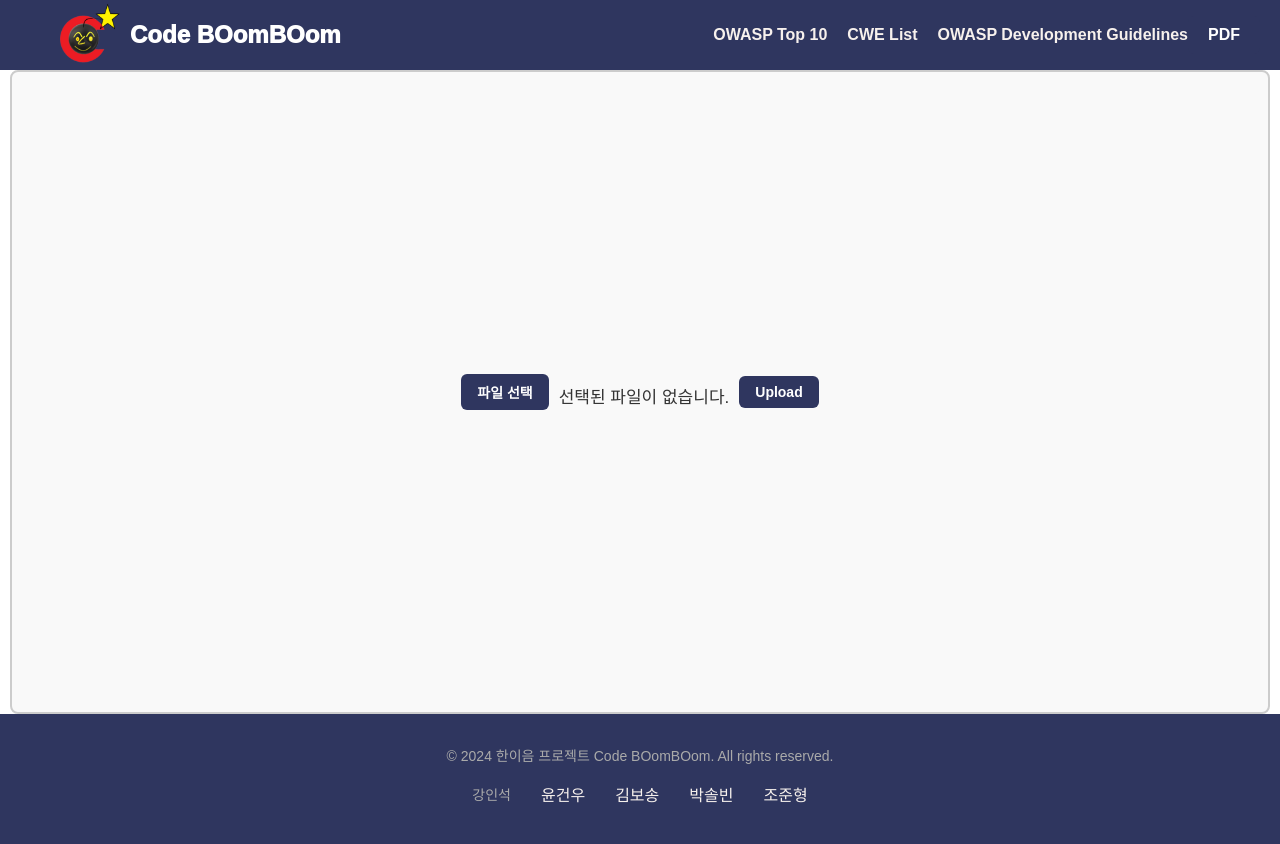
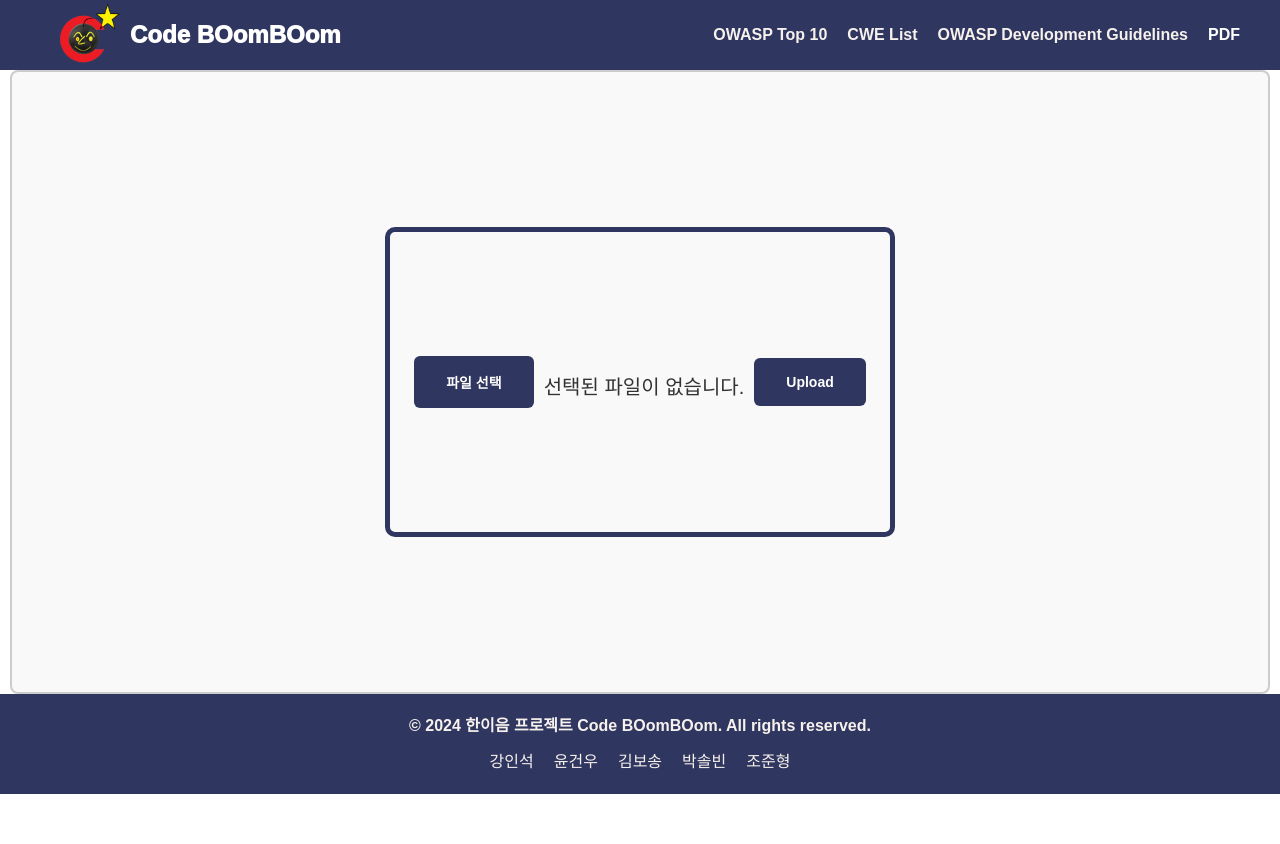
Before and after one commit to In-suk-kang/hanium_WEB, a Flask app: page / in a window 1280 px wide. After the commit the page ends 794 px from the top, so only its background shows below. Run offline with Flask 3, Linux system fonts and the light colour scheme; some web fonts are replaced.

Commit message:
Modify : footer css

```diff
--- a/ai.py
+++ b/ai.py
@@ -3,7 +3,7 @@ import requests
 def check_vulnerabilities(filepath):
     with open(filepath, 'rb') as file:
         files = {'file': file}
-        url = 'http://3.36.114.109:5000/predict' #AWS 동적 URL로 확인 필요
+        url = 'http://13.125.197.144:5000/predict' #AWS 동적 URL로 확인 필요
         response = requests.post(url, files=files)
 
     json_obj = json.loads(response.text)
--- a/static/css/footer.css
+++ b/static/css/footer.css
@@ -1,38 +1,27 @@
 /* CSS */
 footer {
-  height :70px;
+  height: 100px;
   background-color: #2F365f;
   color: #F7F1ED;
-  padding: 30px 0;
   text-align: center;
   font-family: 'Arial', sans-serif;
+  display: flex;
+  flex-direction: column;
+  justify-content: center;
 }
 
-.footer_info {
-  max-width: 1200px;
-  margin: 0 auto;
-  padding: 0 20px;
+.footer-inner {
+  display: flex;
+  flex-direction: column;
+  gap: 20px;
+  align-items: center;
 }
 
-.footer_info p {
-  margin: 5px 0;
+.footer-title {
+  font-weight: bold;
 }
 
-.footer_info address {
-  font-style: normal;
-  margin-top: 20px;
+.footer-desc {
   display: flex;
-  justify-content: center;
-  flex-wrap: wrap;
+  gap: 20px;
 }
-
-.footer_info address p {
-  margin: 0 15px;
-  padding: 5px 0;
-  font-size: 16px;
-}
-
-.footer_info p:first-of-type {
-  font-size: 14px;
-  color: #aaa;
-}
--- a/static/css/input.css
+++ b/static/css/input.css
@@ -1,12 +1,8 @@
-/* 기본 스타일 초기화 */
-* {
-    margin: 0;
-    padding: 0;
-}
+
 
 /* 업로드 컨테이너 스타일 */
 .upload {
-    height: calc(100vh - 200px); /* 브라우저의 높이에 따라 유연하게 조정 */
+    height: calc(100vh - 220px); /* 브라우저의 높이에 따라 유연하게 조정 */
     display: flex;
     flex-direction: column; /* 수직 방향으로 정렬 */
     justify-content: center;
@@ -32,7 +28,7 @@
     font-family: "IBM Plex Sans KR", sans-serif; /* 글씨체 */
     font-size: 14px; /* 글씨 크기 */
     font-weight: 600; /* 글씨 굵기 */
-    padding: 8px 16px; /* 버튼의 내부 여백 */
+    padding: 16px 32px; /* 버튼의 내부 여백 */
     border: none; /* 기본 테두리 제거 */
     border-radius: 6px; /* 둥근 모서리 */
     cursor: pointer; /* 마우스를 버튼 위에 올리면 커서가 포인터로 변경 */
@@ -56,7 +52,7 @@
     font-family: "IBM Plex Sans KR", sans-serif; /* 버튼 폰트 */
     font-size: 14px; /* 글자 크기 */
     font-weight: 600; /* 글자 두께 */
-    padding: 8px 16px; /* 버튼 내부 여백 */
+    padding: 16px 32px; /* 버튼 내부 여백 */
     border: none; /* 테두리 제거 */
     border-radius: 6px; /* 둥근 모서리 */
     cursor: pointer; /* 커서 변경 */
@@ -67,12 +63,21 @@
 #custom-button:hover {
     background-color: #FEBEB0; /* 호버 시 색상 */
 }
-
+.upload-form-inner{
+    display: flex;
+    align-items: center;
+    justify-content: center;
+    gap : 10px;
+    border : 5px solid #2F365f;
+    border-radius: 10px;
+    width : 500px;
+    height : 300px
+}
 /* 파일 선택 버튼과 파일 이름 표시 */
 /* 파일 이름 표시 영역 스타일 */
 #file-name {
     font-family: 'Pretendard-Regular', sans-serif; /* 폰트 설정 */
-    font-size: 17px; /* 폰트 크기 설정 */
+    font-size: 20px; /* 폰트 크기 설정 */
     color: #333; /* 폰트 색상 설정 */
     margin-top: 10px; /* 위쪽 여백 */
     display: block; /* 블록 요소로 설정하여 다른 요소와의 간격 조정 */
--- a/templates/footer.html
+++ b/templates/footer.html
@@ -1,18 +1,14 @@
 <footer id="footer">
-    <div id="footer_info">
-       <div class="container">
-          <div class="row">
-             <div class="footer_info">
-                <p>&copy; 2024 한이음 프로젝트 Code BOomBOom. All rights reserved.</p>
-                <address>
-                    <p>강인석</p>
-                    <p>윤건우</p>
-                    <p>김보송</p>
-                    <p>박솔빈</p>
-                    <p>조준형</p>
-                </address>
-             </div>
-          </div>
-       </div>
-    </div>
+   <div class="footer-inner">
+      <div class="footer-title">&copy; 2024 한이음 프로젝트 Code BOomBOom. All rights reserved.</div>
+      <div class="footer-desc">
+         <div>
+            강인석
+         </div>
+         <div>윤건우</div>
+         <div>김보송</div>
+         <div>박솔빈</div>
+         <div>조준형</div>
+      </div>
+   </div>
 </footer>
--- a/templates/input.html
+++ b/templates/input.html
@@ -12,22 +12,19 @@
     <link rel="preconnect" href="https://fonts.googleapis.com">
     <link rel="preconnect" href="https://fonts.gstatic.com" crossorigin>
     <link href="https://fonts.googleapis.com/css2?family=IBM+Plex+Sans+KR:wght@100;200;300;400;500;600;700&display=swap" rel="stylesheet">
+    <script src="/static/js/main.js"></script>
 </head>
 <body>
     {% include 'header.html' %}
     <main>
         <div class="upload">
             <form id="upload-form" method="POST" enctype="multipart/form-data" action="/upload">
-                <!-- 숨겨진 파일 입력 요소 -->
-                <input type="file" id="file-upload" name="file-upload" style="display: none;" />
-
-                <!-- 커스텀 버튼 -->
-                <button type="button" id="custom-button">파일 선택</button>
-                <span id="file-name">선택된 파일이 없습니다.</span>
-
-                <!-- 업로드 버튼 -->
-                <button type="submit">Upload</button>
-                <script src="/static/js/main.js"></script>
+                <div class="upload-form-inner">
+                    <input type="file" id="file-upload" name="file-upload" style="display: none;" />
+                    <button type="button" id="custom-button">파일 선택</button>
+                    <span id="file-name">선택된 파일이 없습니다.</span>
+                    <button type="submit">Upload</button>
+                </div>
             </form>
         </div>
     </main>
```
Also changed, not shown: 2 other files.
